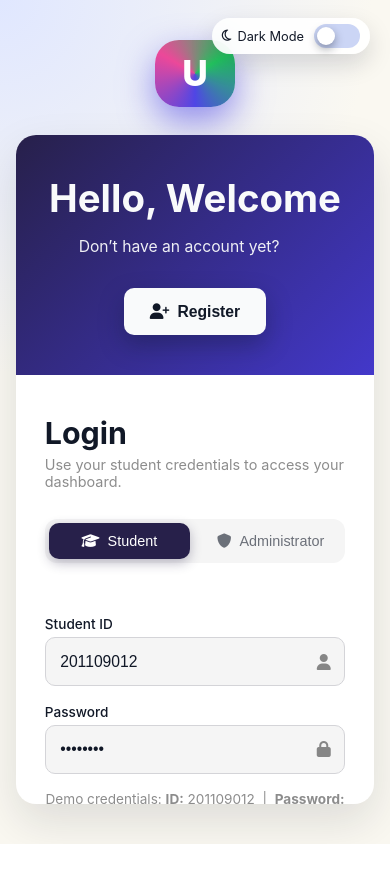
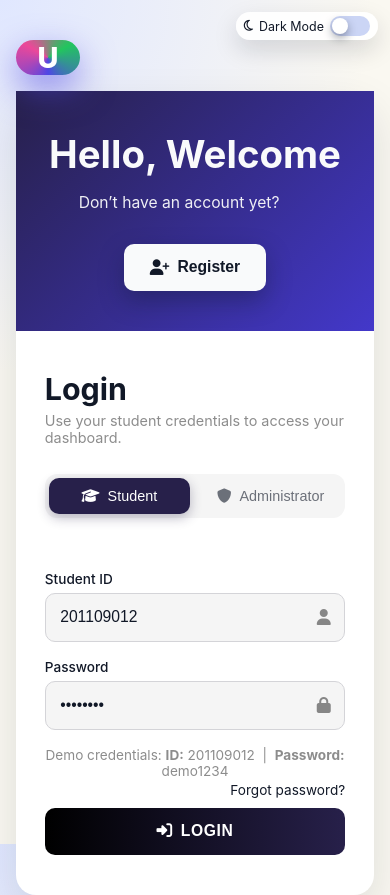
Before and after one commit to Krxsy-1/university-E-ticketing-system, a website: page index.html in a window 390 px wide. Before the commit the page ends 844 px from the top, so only its background shows below. Drawn offline with Linux system fonts and the light colour scheme.

Commit message:
fixed scroll on index

```diff
--- a/index.html
+++ b/index.html
@@ -155,7 +155,7 @@
     </main>
 
     <script src="logger.js"></script>
+    <script src="toast.js"></script>
     <script src="script.js"></script>
-    <script src="toast.js"></script>
   </body>
 </html>
--- a/styles.css
+++ b/styles.css
@@ -383,10 +383,16 @@ body.dark .spinner {
 @media (max-width: 840px) {
   body {
     padding-inline: 1rem;
+    /* On narrow screens don't vertically center the page; allow natural flow and scrolling */
+    align-items: flex-start;
+    overflow-y: auto;
+    -webkit-overflow-scrolling: touch;
   }
 
   .auth {
     flex-direction: column;
+    /* allow internal content to flow and not be clipped on small viewports */
+    overflow: visible;
   }
 
   .left {
@@ -415,6 +421,37 @@ body.dark .spinner {
   }
 
   .toggle {
-    font-size: 0.8rem;
+    font-size: 0.78rem;
+    padding: 4px 8px;
+    top: 12px;
+    right: 12px;
+    gap: 6px;
+    z-index: 120;
+  }
+
+  /* Reduce toggle switch visual size on very small screens */
+  .toggle-switch {
+    width: 40px;
+    height: 20px;
+  }
+
+  .toggle-slider::before {
+    height: 16px;
+    width: 16px;
+    left: 2px;
+    top: 2px;
+  }
+
+  .toggle-switch input:checked + .toggle-slider::before {
+    transform: translateX(18px);
+  }
+
+  /* Make logo smaller and give it breathing room so toggle doesn't overlap */
+  .nav-logo {
+    width: 64px;
+    height: 64px;
+    font-size: 1.8rem;
+    margin-bottom: 1rem;
+    z-index: 10;
   }
 }
```
